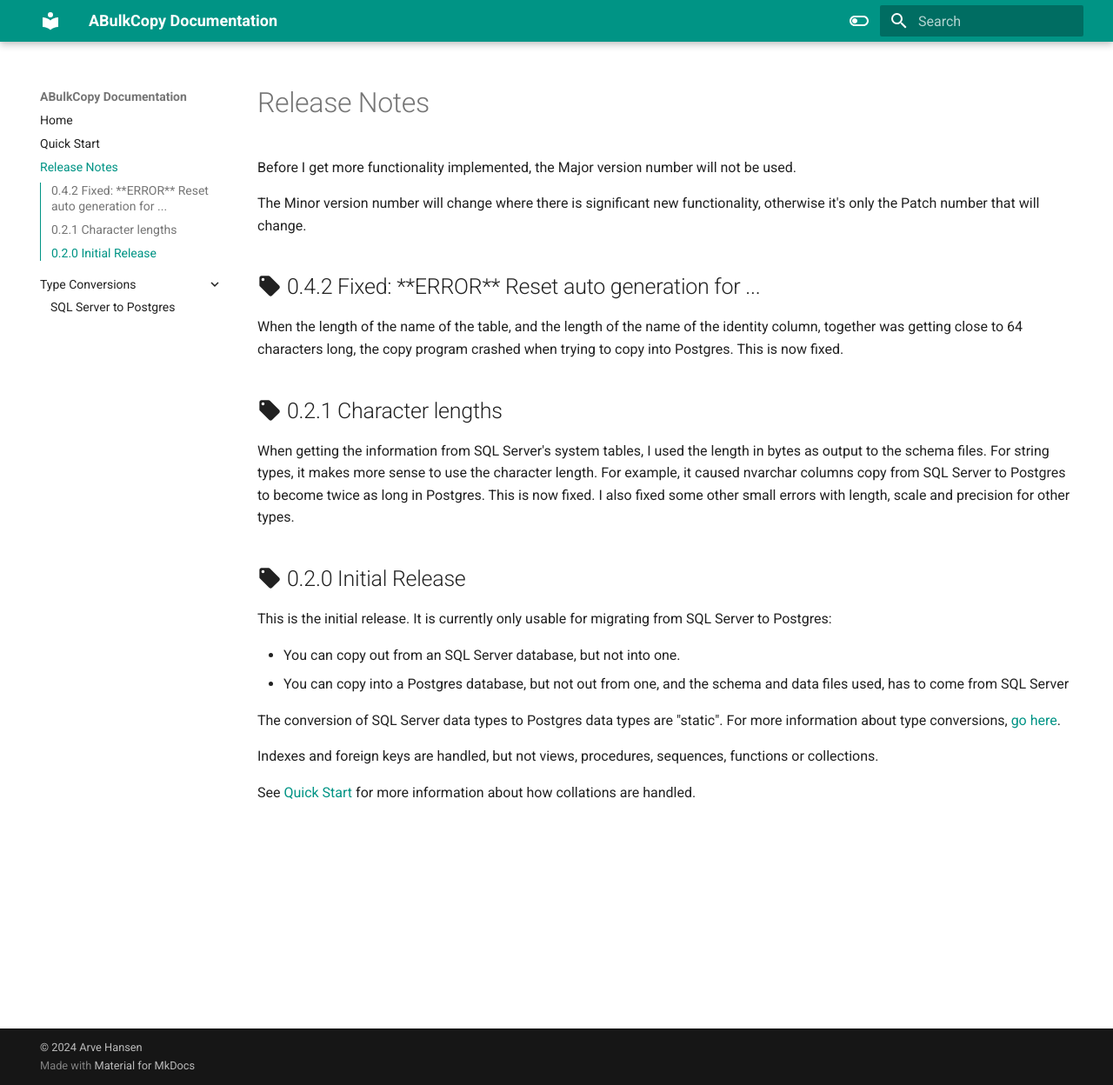
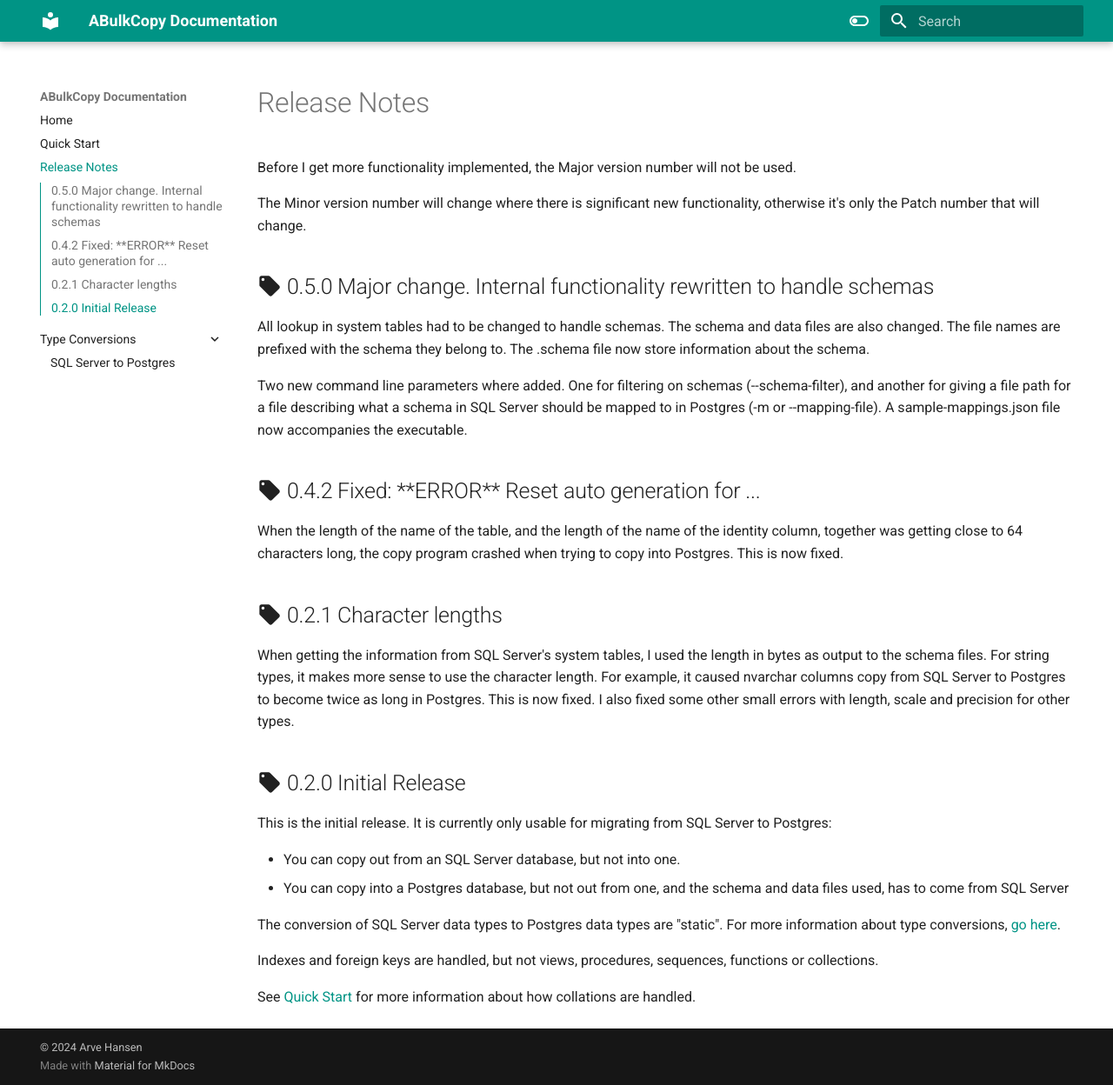
Before and after one commit to ArveH/ABulkCopy.Docs, an MkDocs documentation site: the page built from docs/release_notes.md, in a window 1280 px wide and 1248 px high. Shown: the whole window at 87% size. Built offline with MkDocs 1.6.1 and Material for MkDocs 9.7.7, drawn with Linux system fonts in a browser that asks for light colours.

Commit message:
Added release notes for 0.5.0

```diff
--- a/docs/release_notes.md
+++ b/docs/release_notes.md
@@ -3,6 +3,12 @@
 Before I get more functionality implemented, the Major version number will not be used.
 
 The Minor version number will change where there is significant new functionality, otherwise it's only the Patch number that will change.
+
+## :material-tag: 0.5.0 Major change. Internal functionality rewritten to handle schemas
+
+All lookup in system tables had to be changed to handle schemas. The schema and data files are also changed. The file names are prefixed with the schema they belong to. The .schema file now store information about the schema.
+
+Two new command line parameters where added. One for filtering on schemas (--schema-filter), and another for giving a file path for a file describing what a schema in SQL Server should be mapped to in Postgres (-m or --mapping-file). A sample-mappings.json file now accompanies the executable.
 
 ## :material-tag: 0.4.2 Fixed: \*\*ERROR\*\* Reset auto generation for ...
 
```
